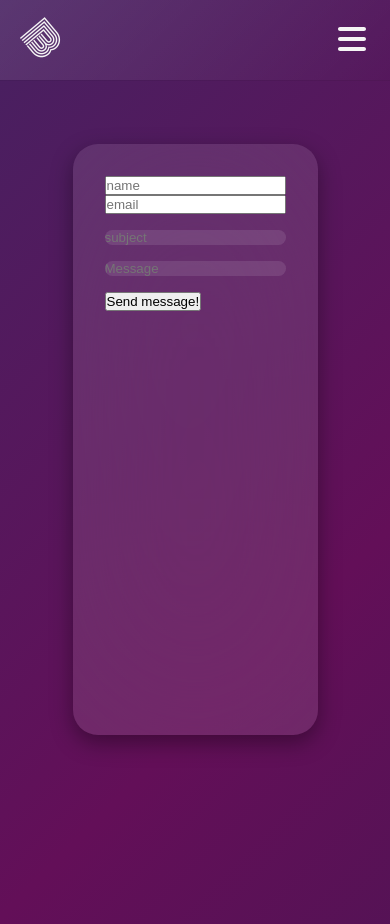
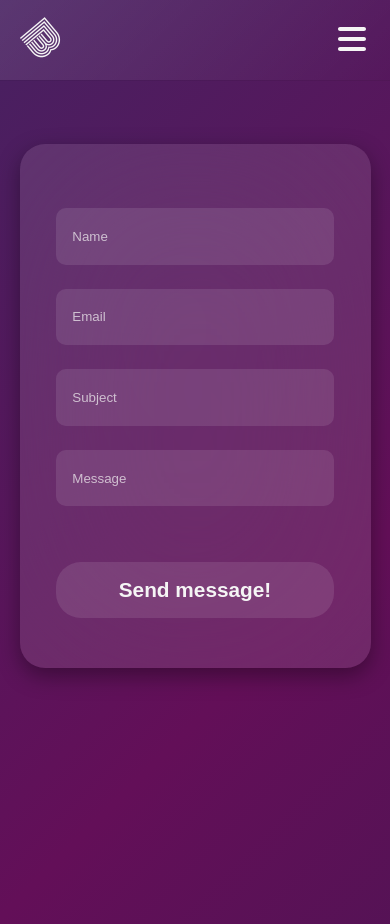
Before and after one commit to brunovdsa/portfolio, a React (Vite) app: page /contact in a window 390 px wide. Built offline with nearby package versions, Linux system fonts and the light colour scheme.

Commit message:
FEAT: Mobile form layout done.

```diff
--- a/src/pages/contact/index.tsx
+++ b/src/pages/contact/index.tsx
@@ -3,7 +3,14 @@ import { motion } from 'framer-motion';
 import { MainContainer } from '../../components/MainContainer';
 import Section from '../../components/Section';
 
-import { AboutEmail, AboutPerson, Container, Form } from './styles';
+import {
+  AboutEmail,
+  AboutPerson,
+  Container,
+  FooterForm,
+  Form,
+  SendMessageBtn,
+} from './styles';
 import BlurCard from '../../components/BlurCard';
 
 export default function Contact() {
@@ -13,21 +20,22 @@ export default function Contact() {
         initial={{ opacity: 0 }}
         animate={{ opacity: 1 }}
         transition={{ duration: 1, delay: 0.9 }}
+        style={{ height: '100vh' }}
       >
         <Section>
           <Container>
             <Form action=''>
               <AboutPerson>
-                <input type='text' placeholder={'name'} />
-                <input type='text' placeholder={'email'} />
+                <input type='text' placeholder={'Name'} />
+                <input type='text' placeholder={'Email'} />
               </AboutPerson>
               <AboutEmail>
-                <input type='text' placeholder={'subject'} />
+                <input type='text' placeholder={'Subject'} />
                 <input type='text' placeholder={'Message'} />
               </AboutEmail>
-              <footer>
-                <button>Send message!</button>
-              </footer>
+              <FooterForm>
+                <SendMessageBtn>Send message!</SendMessageBtn>
+              </FooterForm>
             </Form>
           </Container>
         </Section>
--- a/src/pages/contact/styles.ts
+++ b/src/pages/contact/styles.ts
@@ -2,13 +2,12 @@ import styled from 'styled-components';
 
 export const Container = styled.div`
   display: flex;
-  height: 100vh;
 `;
 
 export const Form = styled.form`
   display: flex;
   flex-direction: column;
-
+  transition: 1.3s;
   color: ${(props) => props.theme.colors.text};
   background: ${(props) => props.theme.colors.background};
   border-radius: 25px;
@@ -16,19 +15,39 @@ export const Form = styled.form`
 
   backdrop-filter: blur(100px);
   -webkit-backdrop-filter: blur(100px);
-  width: 100%;
-  min-width: 99%;
+  width: 90vw;
 
-  height: 70%;
+  height: 75%;
   margin: 4rem 0;
-  padding: 2rem;
+  padding: 4rem 2.3rem;
 
-  gap: 1rem;
+  gap: 1.5rem;
+
+  input {
+    background: ${(props) => props.theme.colors.background};
+    border-radius: 10px;
+    border: none;
+    padding: 1.3rem 1rem 1.3rem 1rem;
+
+    color: ${(props) => props.theme.colors.text};
+    outline: none;
+
+    ::placeholder {
+      color: ${(props) => props.theme.colors.text};
+      opacity: 70%;
+    }
+
+    :focus {
+      box-shadow: 1px 8px 15px 0 ${(props) => props.theme.colors.box_shadow};
+      transition: 0.3s;
+    }
+  }
 `;
 
 export const AboutPerson = styled.div`
   display: flex;
   flex-direction: column;
+  gap: 1.5rem;
 
   @media (min-width: 1100px) {
     display: flex;
@@ -39,12 +58,31 @@ export const AboutPerson = styled.div`
 export const AboutEmail = styled.div`
   display: flex;
   flex-direction: column;
+  gap: 1.5rem;
+`;
 
-  gap: 1rem;
+export const FooterForm = styled.div`
+  margin: 2rem 0;
+`;
 
-  input {
-    background: ${(props) => props.theme.colors.background};
-    border-radius: 10px;
-    border: none;
+export const SendMessageBtn = styled.button`
+  cursor: pointer;
+  font-size: ${(props) => props.theme.font_size.md};
+  font-weight: ${(props) => props.theme.font_weight.bold};
+  color: ${(props) => props.theme.colors.text};
+  background: ${(props) => props.theme.colors.background};
+
+  transition: 0.2s;
+  width: 100%;
+
+  height: 3.5rem;
+
+  background: ${(props) => props.theme.colors.background};
+  border-radius: 25px;
+  border: none;
+
+  &:hover {
+    box-shadow: 1px 8px 15px 0 ${(props) => props.theme.colors.box_shadow};
+    transition: 0.3s;
   }
 `;
```
